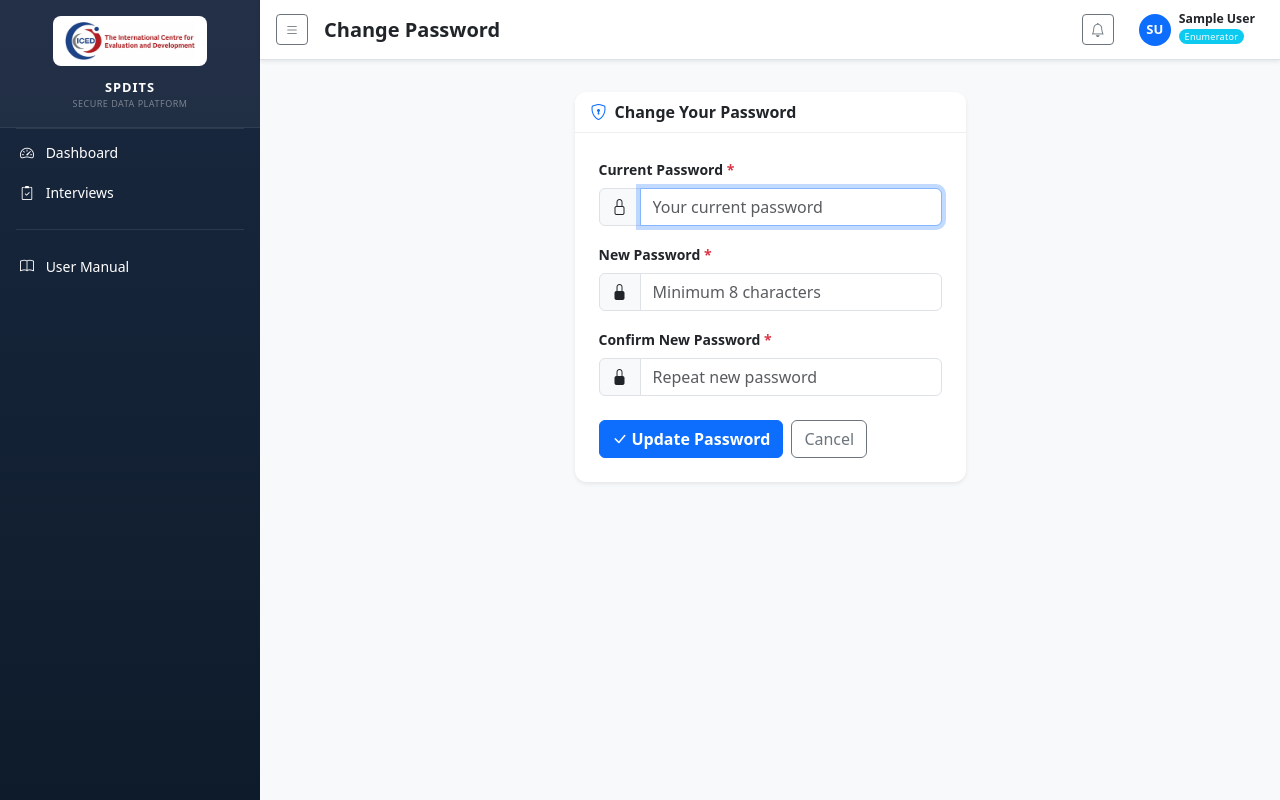
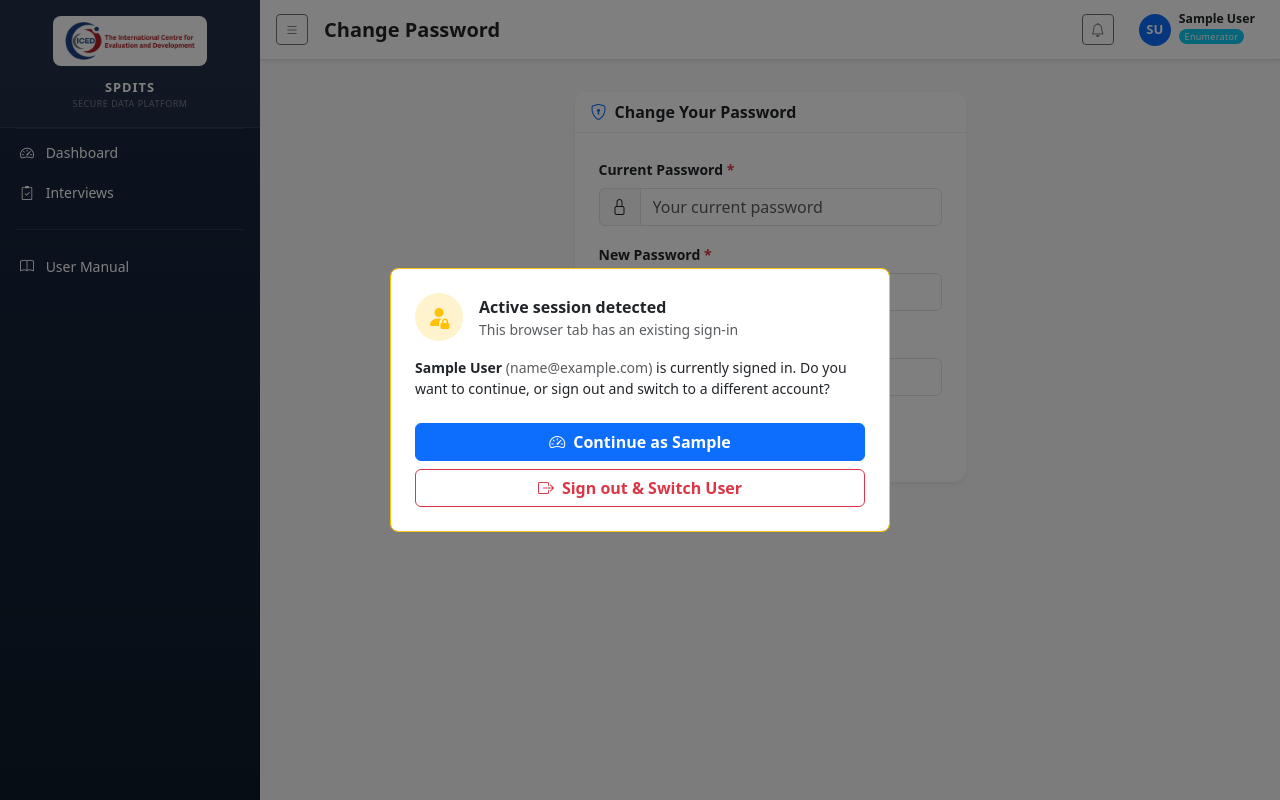
Before and after one commit to icedsystems/SPDITS, a Django app: page /accounts/change-password/ in a window 1280 px wide. Run offline with Django 4.2, Linux system fonts and the light colour scheme; the visitor is signed in with stand-in values (Sample User, id 1); data that the repository does not hold is empty; parts of the project's set-up code (start-up, migrations or seed data) failed here and were passed over; some libraries are stand-ins or nearby versions.

Commit message:
feat: per-tab session confirmation modal on every new browser tab

```diff
--- a/templates/base.html
+++ b/templates/base.html
@@ -219,6 +219,42 @@
   {% block unauthenticated_content %}{% endblock %}
 {% endif %}
 
+{% if user.is_authenticated %}
+<!-- Per-tab session confirmation modal -->
+<div class="modal fade" id="sessionCheckModal" tabindex="-1" data-bs-backdrop="static" data-bs-keyboard="false">
+  <div class="modal-dialog modal-dialog-centered">
+    <div class="modal-content border-warning">
+      <div class="modal-body p-4">
+        <div class="d-flex align-items-center gap-3 mb-3">
+          <div class="rounded-circle bg-warning-subtle d-flex align-items-center justify-content-center flex-shrink-0" style="width:48px;height:48px">
+            <i class="bi bi-person-fill-lock fs-4 text-warning"></i>
+          </div>
+          <div>
+            <div class="fw-bold">Active session detected</div>
+            <div class="text-muted small">This browser tab has an existing sign-in</div>
+          </div>
+        </div>
+        <p class="small mb-4">
+          <strong>{{ user.get_full_name }}</strong>
+          {% if user.email %}<span class="text-muted">({{ user.email }})</span>{% endif %}
+          is currently signed in. Do you want to continue, or sign out and switch to a different account?
+        </p>
+        <button type="button" class="btn btn-primary w-100 fw-semibold mb-2" id="sessionContinueBtn">
+          <i class="bi bi-speedometer2 me-2"></i>Continue as {{ user.first_name }}
+        </button>
+        <form method="post" action="{% url 'accounts:logout' %}">
+          {% csrf_token %}
+          <button type="submit" class="btn btn-outline-danger w-100 fw-semibold">
+            <i class="bi bi-box-arrow-right me-2"></i>Sign out &amp; Switch User
+          </button>
+        </form>
+      </div>
+    </div>
+  </div>
+</div>
+
+{% endif %}
+
 <!-- Scripts -->
 <script src="https://cdn.jsdelivr.net/npm/bootstrap@5.3.3/dist/js/bootstrap.bundle.min.js"></script>
 <script src="https://unpkg.com/htmx.org@1.9.12"></script>
@@ -226,6 +262,23 @@
 <script src="https://cdn.datatables.net/1.13.8/js/jquery.dataTables.min.js"></script>
 <script src="https://cdn.datatables.net/1.13.8/js/dataTables.bootstrap5.min.js"></script>
 <script src="/static/js/spdits.js"></script>
+{% if user.is_authenticated %}
+<script>
+(function () {
+  if (!sessionStorage.getItem('spdits_tab_confirmed')) {
+    var modalEl = document.getElementById('sessionCheckModal');
+    if (modalEl) {
+      var modal = new bootstrap.Modal(modalEl);
+      modal.show();
+      document.getElementById('sessionContinueBtn').addEventListener('click', function () {
+        sessionStorage.setItem('spdits_tab_confirmed', '1');
+        modal.hide();
+      });
+    }
+  }
+})();
+</script>
+{% endif %}
 {% block extra_js %}{% endblock %}
 </body>
 </html>
```
